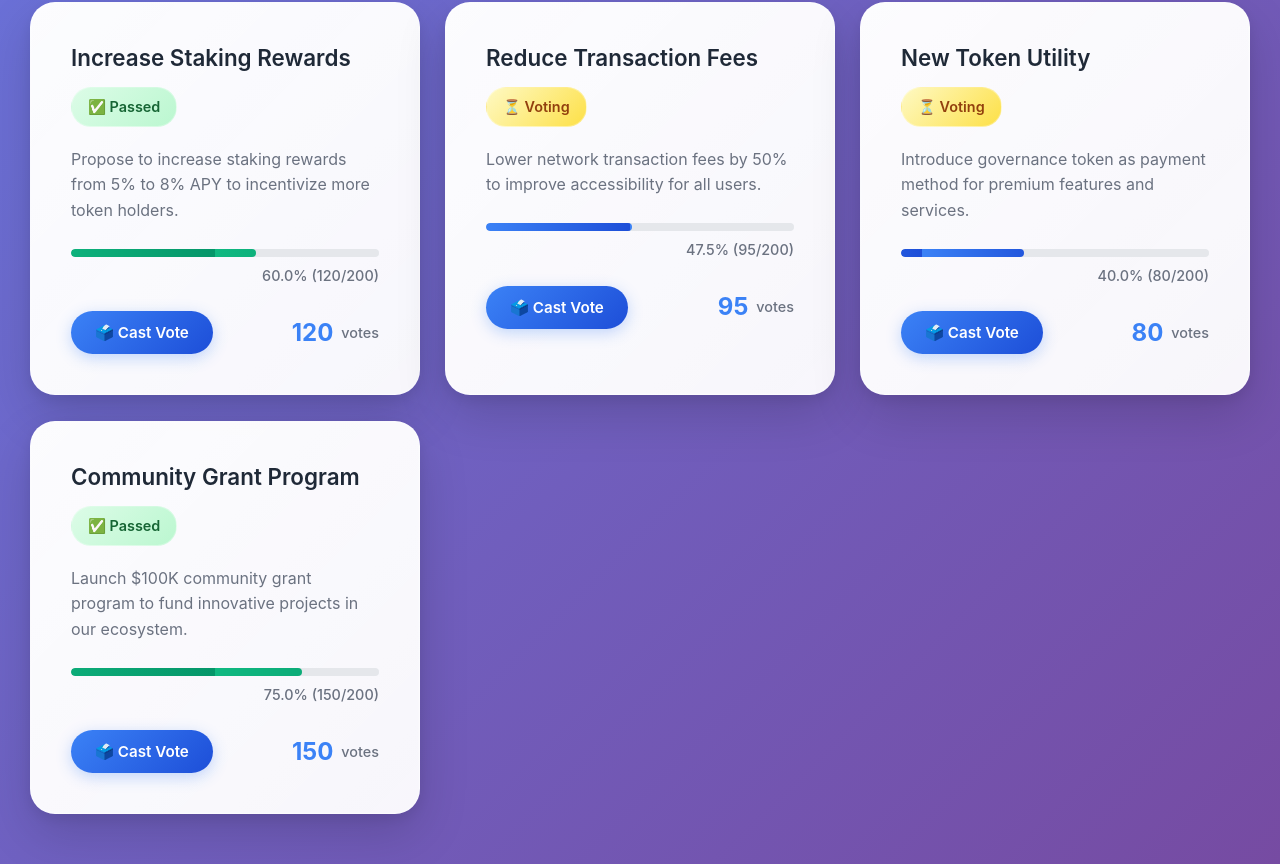
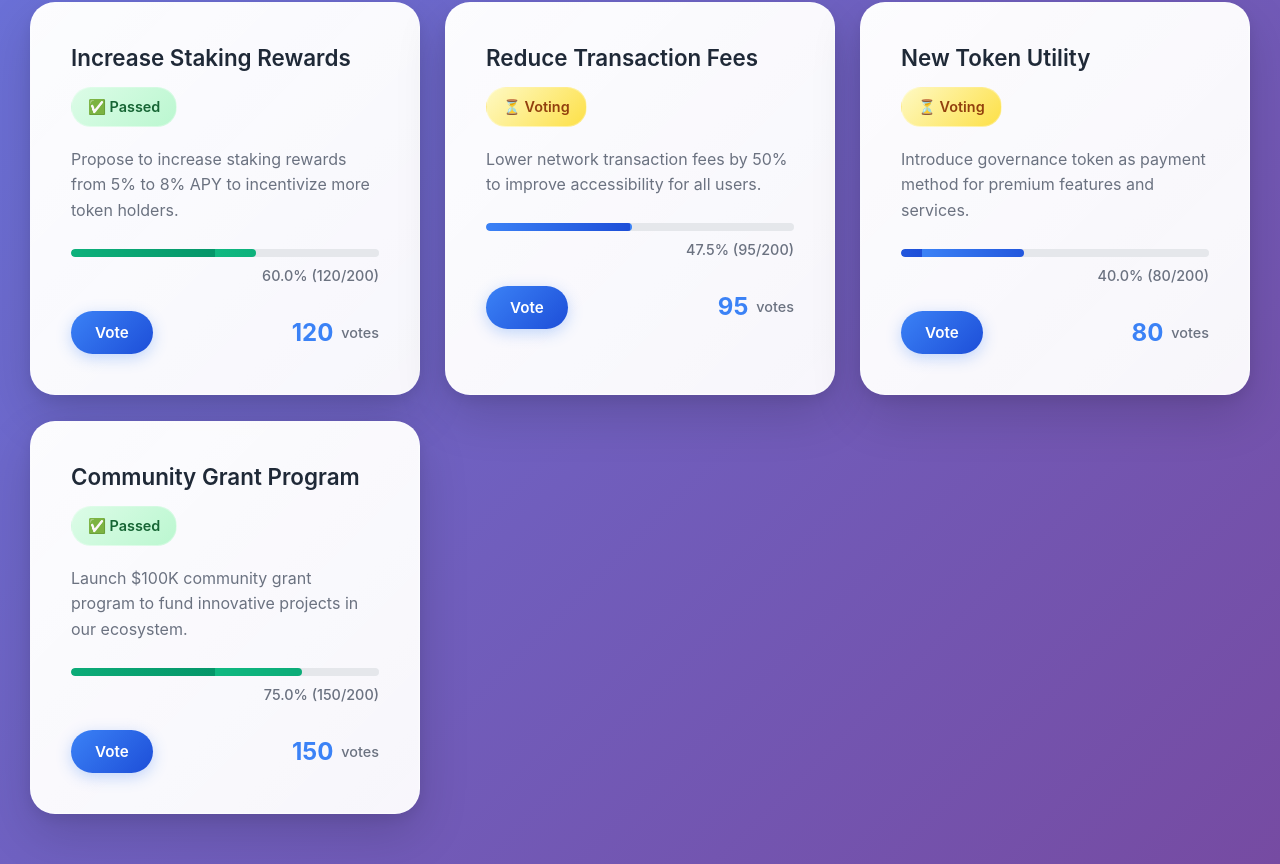
Before and after one commit to asmit27rai/LayerX_1927, a React (Vite) app: page /governance in a window 1280 px wide. Shown: the part 878-1742 px from the top of the page. Built offline with nearby package versions, Linux system fonts and the light colour scheme.

Commit message:
Cast Vote to Vote

```diff
--- a/src/Governance.tsx
+++ b/src/Governance.tsx
@@ -124,7 +124,7 @@ export default function Governance() {
                 </div>
 
                 <div style={styles.cardFooter}>
-                  <button style={styles.voteButton}>🗳️ Cast Vote</button>
+                  <button style={styles.voteButton}>Vote</button>
                   <div style={styles.voteInfo}>
                     <span style={styles.voteCount}>{proposal.votes}</span>
                     <span style={styles.voteLabel}>votes</span>
```
